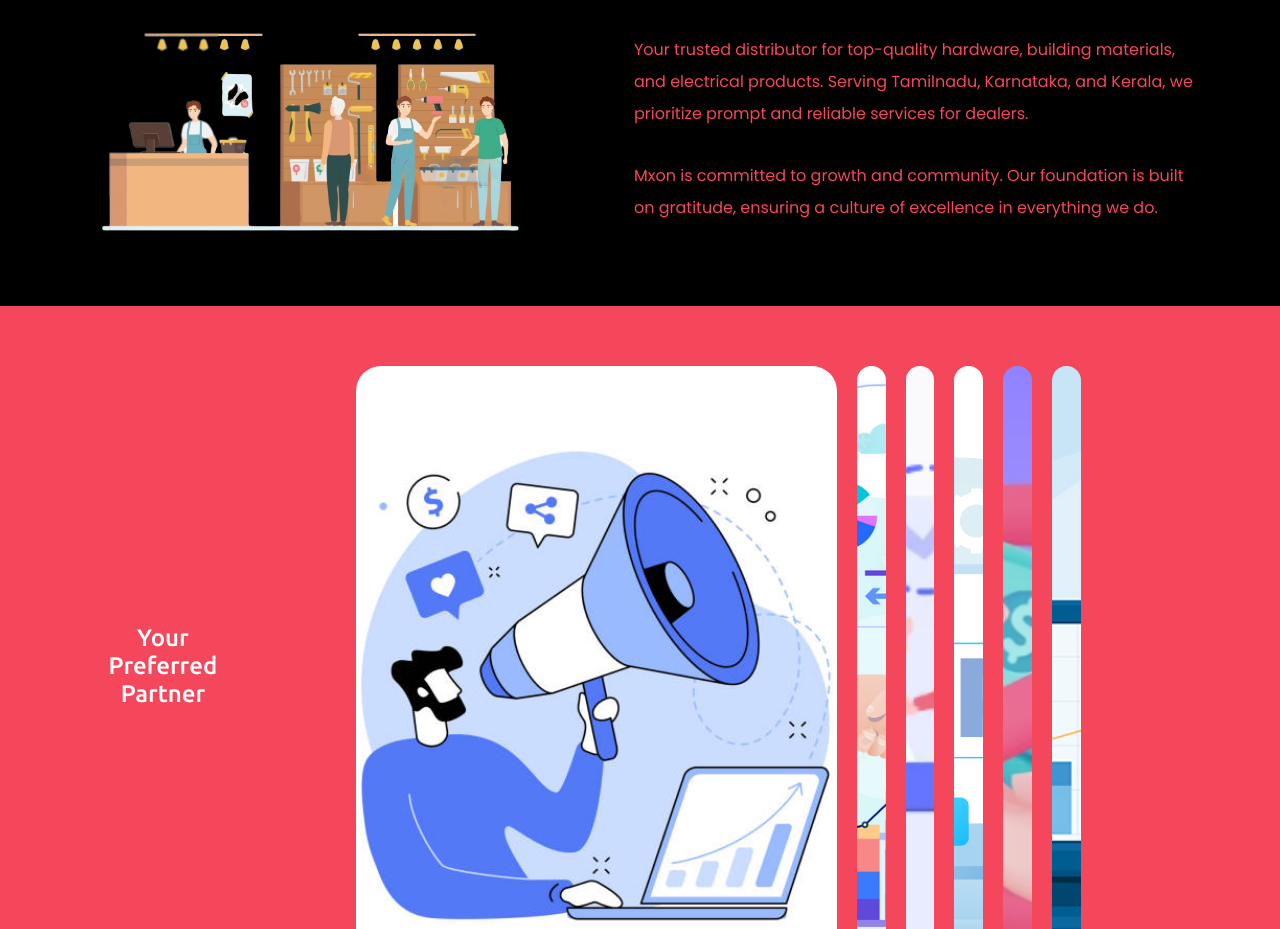
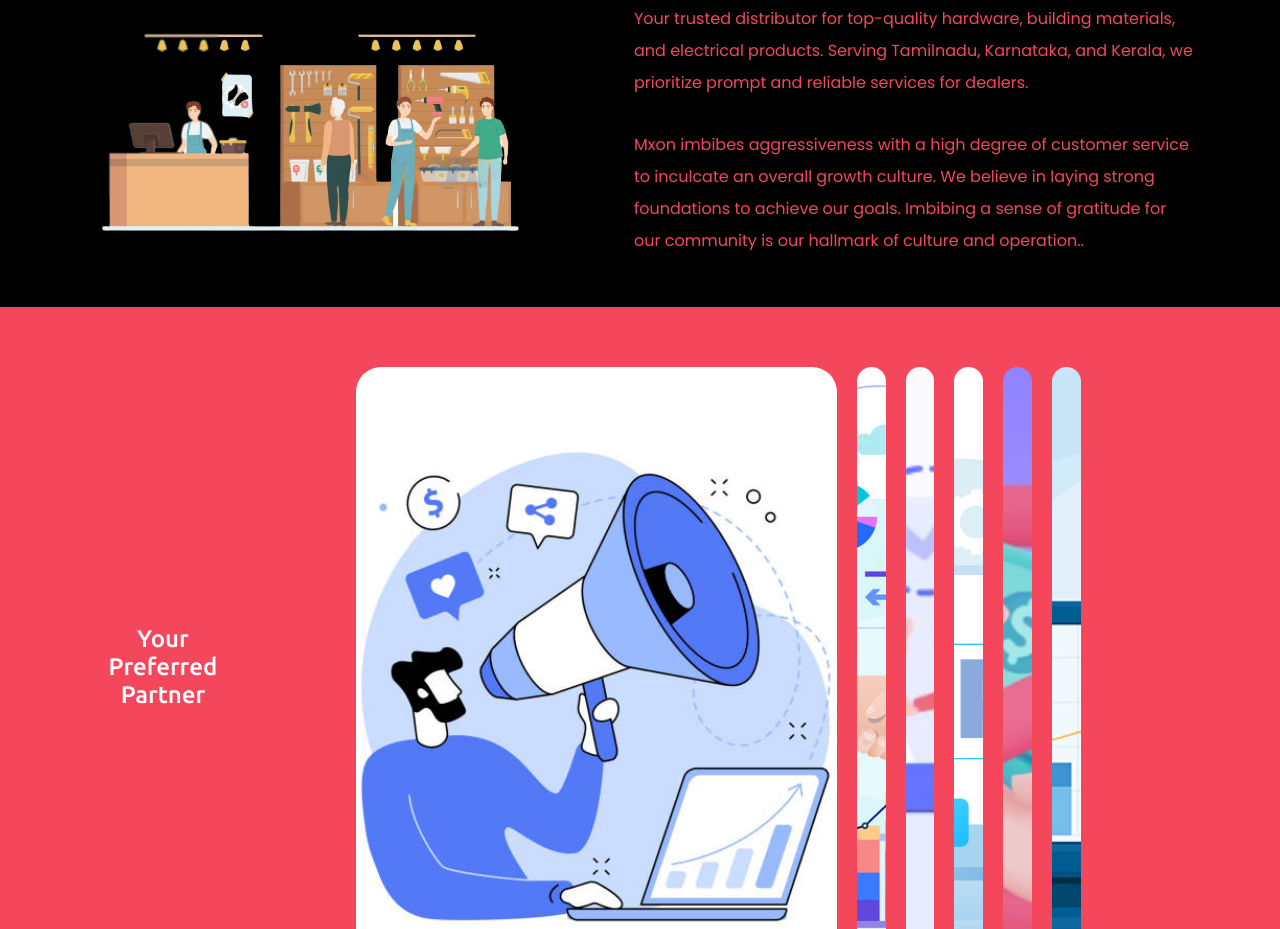
Before and after one commit to marushikashukla/mxon.github.io, a plain HTML site: page index.html in a window 1280 px wide. Shown: the part 933-1862 px from the top of the page. Drawn offline with nearby package versions, Linux system fonts and the light colour scheme.

Commit message:
Update index.html

```diff
--- a/index.html
+++ b/index.html
@@ -5,6 +5,7 @@
     <meta charset="UTF-8">
     <meta name="viewport" content="width=device-width, initial-scale=1.0">
     <title>MXON</title>
+    <link rel="shortcut icon" type="image/x-icon" href="Mxon-Final-Logo-Updated01.png" />
     <link rel="stylesheet" href="style.css">
     <link rel="stylesheet" href="https://cdnjs.cloudflare.com/ajax/libs/font-awesome/5.15.3/css/all.min.css" />
     <script src="https://code.jquery.com/jquery-3.5.1.min.js"></script>
@@ -17,7 +18,7 @@
 </head>
 
 <head>
-    <link rel="icon" href="ms.jpg">
+    <link rel="icon" href="Mxon-Final-Logo-Updated01.png">
 </head>
 
 <body>
@@ -63,7 +64,10 @@
                 </div>
                 <div class="about-right">
                     <p>Your trusted distributor for top-quality hardware, building materials, and electrical products. Serving Tamilnadu, Karnataka, and Kerala, we prioritize prompt and reliable services for dealers.</p>
-                    <p>Mxon is committed to growth and community. Our foundation is built on gratitude, ensuring a culture of excellence in everything we do.</p>
+                    <p>Mxon imbibes aggressiveness with a high degree of customer service to
+                        inculcate an overall growth culture. We believe in laying strong foundations
+                        to achieve our goals. Imbibing a sense of gratitude for our community is our
+                        hallmark of culture and operation..</p>
                 </div>
             </div>
         </div>
```
